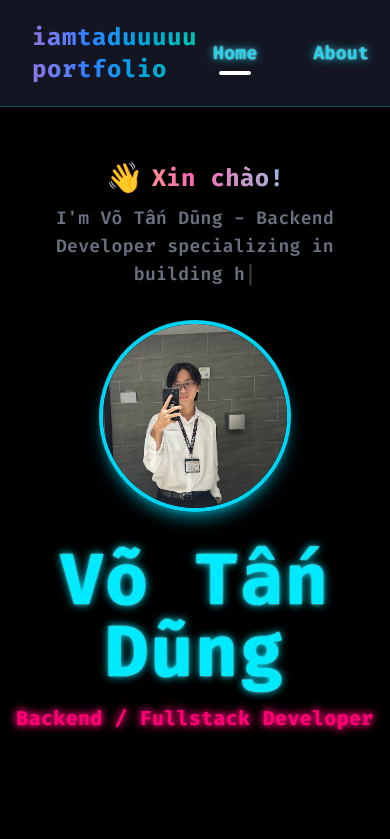
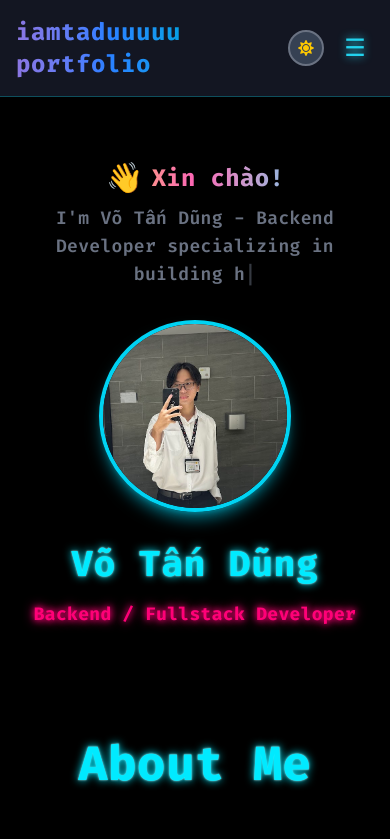
Before and after one commit to iamTaDu/portfolio, a Next.js app: page / in a window 390 px wide. Shown: the top 839 px of the page. Built offline with nearby package versions, Linux system fonts and the light colour scheme.

Commit message:
fix UI for moblie

```diff
--- a/src/app/page.tsx
+++ b/src/app/page.tsx
@@ -391,30 +391,17 @@ function Journey({ theme }: { theme?: string }) {
   ];
 
   if (!mounted) {
-    return (
-      <div className="w-full">
-        <h3
-          className={`text-2xl font-bold mb-12 text-center ${theme === "light" ? "text-[#00eaff]" : "neon text-cyan-300"}`}
-        >
-          My Journey at HUFLIT
-        </h3>
-        <div className="text-center py-8">
-          <div className={`inline-block animate-pulse ${theme === "light" ? "text-cyan-600" : "text-[#00eaff]"}`}>
-            Loading timeline...
-          </div>
-        </div>
-      </div>
-    );
+    return null;
   }
 
   return (
-    <div className="w-full">
+    <div className="w-full px-2 md:px-0">
       <h3
         className={`text-2xl font-bold mb-12 text-center ${theme === "light" ? "text-[#00eaff]" : "neon text-cyan-300"}`}
       >
         My Journey in HUFLIT
       </h3>
-      <div className="relative max-w-4xl mx-auto">
+      <div className="relative max-w-5xl mx-auto">
         {/* Central Timeline Line */}
         <div className={`absolute left-1/2 top-0 bottom-0 w-1 ${theme === "light" ? "bg-cyan-400" : "bg-cyan-400"} transform -translate-x-1/2`}></div>
 
@@ -431,7 +418,7 @@ function Journey({ theme }: { theme?: string }) {
           return (
             <Component
               key={index}
-              className={`relative flex items-center mb-12 ${isLeft ? 'justify-start' : 'justify-end'}`}
+              className={`relative flex mb-12 ${isLeft ? 'justify-start' : 'justify-end'}`}
               {...animationProps}
             >
               {/* Content Container */}
@@ -461,7 +448,7 @@ function Journey({ theme }: { theme?: string }) {
               </div>
 
               {/* Central Timeline Dot */}
-              <div className="absolute left-1/2 transform -translate-x-1/2 z-10">
+              <div className="absolute left-1/2 transform -translate-x-1/2 top-[22px] z-10">
                 {mounted ? (
                   <motion.div
                     className={`w-6 h-6 rounded-full border-4 ${theme === "light" ? "bg-cyan-400 border-cyan-500" : "bg-cyan-400 border-cyan-500"} shadow-lg`}
@@ -580,7 +567,7 @@ export default function Home() {
   const [activeSection, setActiveSection] = useState("home");
   const [mounted, setMounted] = useState(false);
   const [showScrollTop, setShowScrollTop] = useState(false);
-
+  const [isMobileMenuOpen, setIsMobileMenuOpen] = useState(false);
   React.useEffect(() => {
     setMounted(true);
   }, []);
@@ -643,15 +630,27 @@ export default function Home() {
         ></div>
       )}
 
-      <nav className={`fixed top-0 left-0 w-full z-50 flex items-center justify-between px-8 py-4 backdrop-blur-md border-b ${
+      <nav className={`fixed top-0 left-0 w-full z-50 flex flex-col md:flex-row items-center justify-between px-4 md:px-8 py-4 backdrop-blur-md border-b transition-all duration-300 ${
         theme === "light"
           ? "bg-gray-200/90 border-cyan-400/30"
           : "bg-[#181c2b]/80 border-[#00eaff44]"
       }`}>
+        <div className="flex items-center justify-between w-full md:w-auto">
           <span className="text-2xl font-bold tracking-wide bg-gradient-to-r from-pink-500 via-blue-500 to-green-400 bg-clip-text text-transparent animate-gradientText">
               iamtaduuuuu portfolio
           </span>
-        <div className="flex items-center gap-6">
+          <div className="flex items-center gap-3 md:hidden">
+            <ThemeSwitcher />
+            <button
+              className="text-2xl p-2 focus:outline-none"
+              onClick={() => setIsMobileMenuOpen(!isMobileMenuOpen)}
+              style={{ color: "#22d3ee", textShadow: "0 0 8px #22d3ee" }}
+            >
+              {isMobileMenuOpen ? "✕" : "☰"}
+            </button>
+          </div>
+        </div>
+        <div className={`${isMobileMenuOpen ? "flex" : "hidden"} md:flex flex-col md:flex-row items-center gap-6 mt-4 md:mt-0 w-full md:w-auto pb-4 md:pb-0`}>
           {[
             { id: "home", label: "Home" },
             { id: "about", label: "About" },
@@ -670,7 +669,11 @@ export default function Home() {
                     : 'after:absolute after:left-1/2 after:-translate-x-1/2 after:bottom-0 after:w-8 after:h-1 after:bg-white after:rounded-full after:content-["" ]'
                   : ""
               }`}
-              onClick={() => setActiveSection(id)}
+              onClick={() => {
+                  setActiveSection(id)
+                  setIsMobileMenuOpen(false)
+                }
+              }
             >
               <span
                 className="transition-all duration-300 group-hover:brightness-150"
@@ -684,13 +687,12 @@ export default function Home() {
               </span>
             </a>
           ))}
+          <div className="flex items-center gap-4 mt-2 md:mt-0">
             <a
               href="/Vo Tan Dung - CV.pdf"
               download
               className={`font-semibold text-lg px-4 py-2 rounded transition hover:scale-105 ml-2 border no-shadow ${
-              theme === "light"
-                ? "border-black"
-                : "border-white"
+                theme === "light" ? "border-black" : "border-white"
               }`}
               style={{
                 color: "#22d3ee", // cyan-400 cho cả 2 mode
@@ -700,9 +702,10 @@ export default function Home() {
                 filter: "none !important"
               }}
             >
-            Download CV
+              My CV
             </a>
             <ThemeSwitcher />
+          </div>
         </div>
       </nav>
 
@@ -766,7 +769,7 @@ export default function Home() {
           </motion.div>
           <div className="text-center md:text-left">
             <motion.h1
-              className={`text-7xl font-black mb-4 tracking-wide cursor-pointer transition-all duration-300 hover:brightness-150 ${theme === "light" ? "text-[#00eaff]" : "neon"}`}
+              className={`text-4xl md:text-5xl lg:text-7xl font-black mb-4 tracking-wide cursor-pointer transition-all duration-300 hover:brightness-150 ${theme === "light" ? "text-[#00eaff]" : "neon"}`}
               initial={{ opacity: 0 }}
               animate={{ opacity: 1 }}
               transition={{ duration: 0.8, delay: 1.5 }}
@@ -774,7 +777,7 @@ export default function Home() {
               Võ Tấn Dũng
             </motion.h1>
             <motion.p
-              className={`text-xl font-black cursor-pointer transition-all duration-300 hover:brightness-150 ${theme === "light" ? "" : "neon"}`}
+              className={`text-lg md:text-xl font-black cursor-pointer transition-all duration-300 hover:brightness-150 ${theme === "light" ? "" : "neon"}`}
               initial={{ opacity: 0 }}
               animate={{ opacity: 1 }}
               transition={{ duration: 0.8, delay: 3.5 }}
```
Lines whose indentation alone changed are shown as unchanged.
